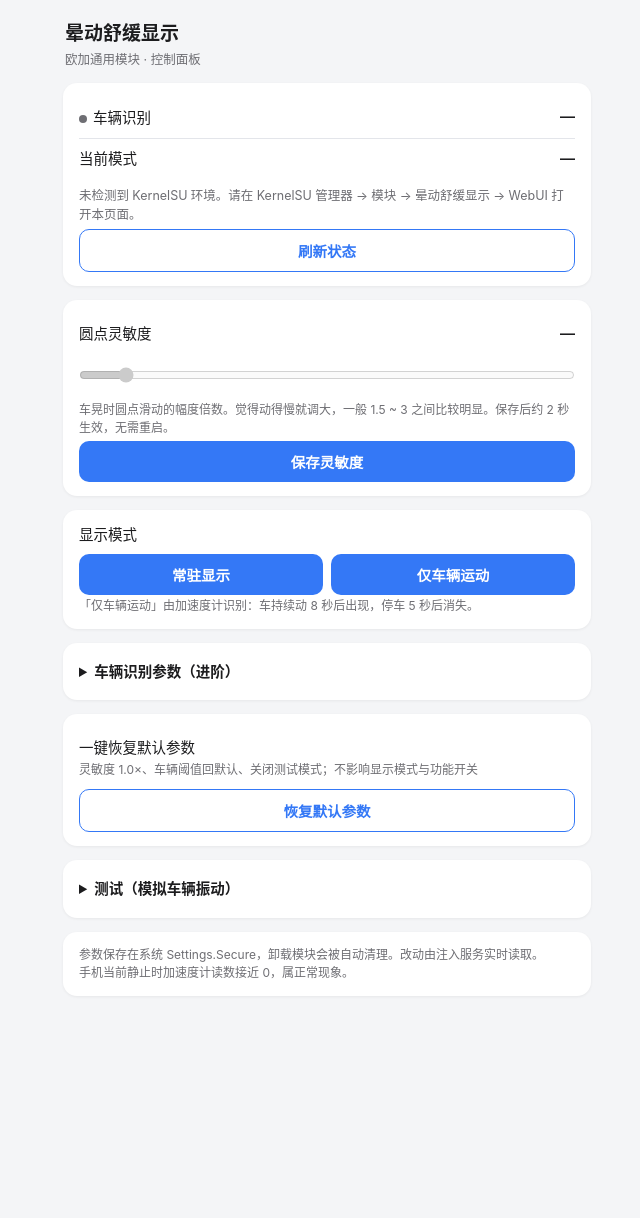
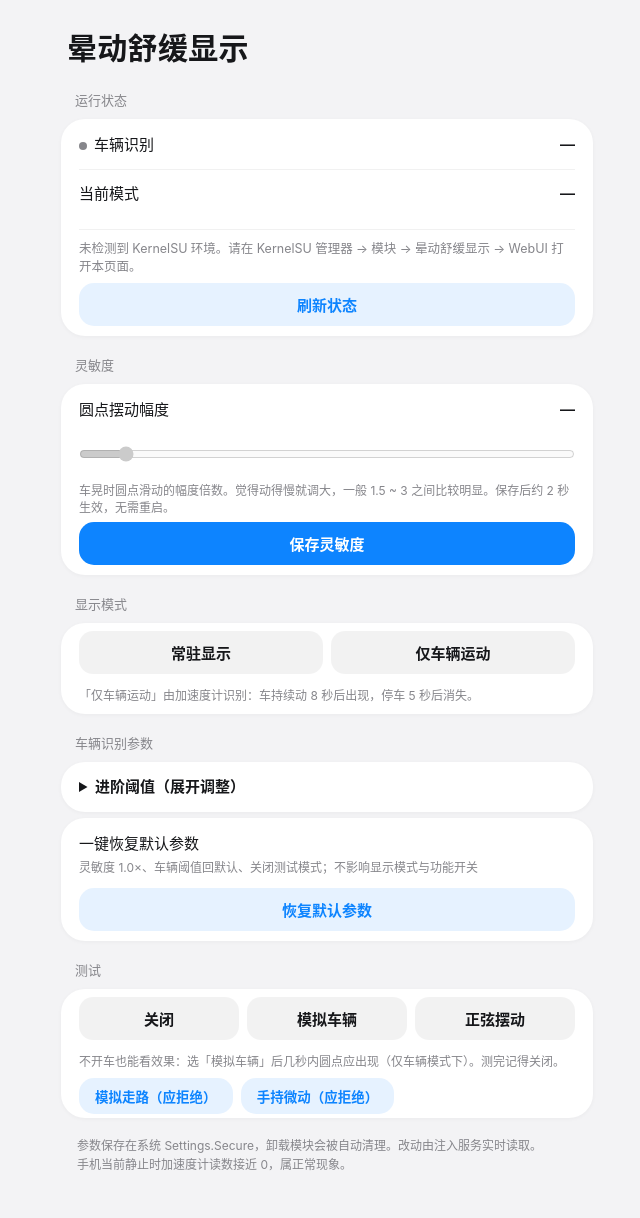
Before and after one commit to MieAiiii/oplus-antidizzy-module, a web app: page / in a window 1280 px wide. Shown: the whole page, without its empty margins (313-953 px from the left). Before the commit the page ends 978 px from the top, so only its background shows below. Run offline with its HTML, style and script files only (its server is not run), Linux system fonts and the light colour scheme; data that the repository does not hold is empty.

Commit message:
release: v6.1 — WebUI 重设计为 miuix（HyperOS）风格
- 大圆角(24px)卡片 + 分组小标题排版
- MIUI 蓝主色(0d84ff)，浅色/深色两套主题
- MiSans 字体优先，页面大标题、分段控制器样式
- 功能与逻辑不变

```diff
--- a/module/webroot/index.html
+++ b/module/webroot/index.html
@@ -7,63 +7,91 @@
 <style>
   :root {
     color-scheme: light dark;
-    --bg: #f4f5f7; --card: #ffffff; --text: #1c1c1e; --sub: #6e6e73;
-    --accent: #3478f6; --line: #e3e5ea; --ok: #34c759; --warn: #ff9500;
+    --bg: #f3f3f5;
+    --card: #ffffff;
+    --text: #16171a;
+    --sub: #86868b;
+    --accent: #0d84ff;
+    --accent-soft: rgba(13,132,255,.10);
+    --line: rgba(0,0,0,.055);
+    --seg-bg: rgba(0,0,0,.05);
   }
   @media (prefers-color-scheme: dark) {
     :root {
-      --bg: #101014; --card: #1c1c22; --text: #e8e8ec; --sub: #9a9aa2;
-      --accent: #4d8dff; --line: #2a2a32; --ok: #30d158; --warn: #ffd60a;
+      --bg: #0b0b0d;
+      --card: #1c1c1f;
+      --text: #f2f2f5;
+      --sub: #93939a;
+      --accent: #0a84ff;
+      --accent-soft: rgba(10,132,255,.16);
+      --line: rgba(255,255,255,.06);
+      --seg-bg: rgba(255,255,255,.06);
     }
   }
   * { box-sizing: border-box; -webkit-tap-highlight-color: transparent; }
   body {
-    margin: 0 auto; max-width: 560px; padding: 16px 16px 40px;
+    margin: 0 auto; max-width: 560px; padding: 0 14px 44px;
     background: var(--bg); color: var(--text);
-    font: 15px/1.5 -apple-system, "HarmonyOS Sans SC", "MiSans", "Noto Sans CJK SC", sans-serif;
+    font: 15px/1.5 MiSans, "MiSans VF", -apple-system, "HarmonyOS Sans SC",
+          "Noto Sans CJK SC", "Segoe UI", sans-serif;
   }
-  h1 { font-size: 19px; margin: 4px 2px 2px; }
-  .sub { color: var(--sub); font-size: 12.5px; margin: 0 2px 14px; }
+  .page-title {
+    font-size: 30px; font-weight: 700; letter-spacing: .3px;
+    margin: 26px 6px 20px;
+  }
+  .group-title {
+    font-size: 13px; color: var(--sub); font-weight: 500;
+    margin: 20px 14px 8px;
+  }
   .card {
-    background: var(--card); border-radius: 14px; padding: 14px 16px;
-    margin-bottom: 14px; box-shadow: 0 1px 3px rgba(0,0,0,.06);
+    background: var(--card); border-radius: 24px;
+    padding: 2px 18px; margin-bottom: 6px;
+    box-shadow: 0 1px 4px rgba(0,0,0,.04);
   }
-  .row { display: flex; align-items: center; justify-content: space-between; padding: 9px 0; }
+  .row { display: flex; align-items: center; justify-content: space-between; padding: 13px 0; }
   .row + .row { border-top: 1px solid var(--line); }
-  .label { font-size: 14.5px; }
-  .hint { color: var(--sub); font-size: 12px; margin-top: 2px; }
+  .label { font-size: 15px; font-weight: 500; }
+  .hint { color: var(--sub); font-size: 12px; font-weight: 400; margin-top: 3px; line-height: 1.45; }
   .value { font-variant-numeric: tabular-nums; font-weight: 600; font-size: 15px; }
-  .dot { display: inline-block; width: 8px; height: 8px; border-radius: 50%; margin-right: 6px; background: var(--sub); }
-  .dot.on { background: var(--ok); }
-  .dot.off { background: var(--warn); }
-  input[type=range] { width: 100%; height: 34px; accent-color: var(--accent); margin: 4px 0 0; }
-  select, input[type=number], input[type=text] {
-    background: var(--bg); color: var(--text); border: 1px solid var(--line);
-    border-radius: 9px; padding: 7px 10px; font-size: 14px; max-width: 150px;
+  .dot { display: inline-block; width: 8px; height: 8px; border-radius: 50%; margin-right: 7px; background: var(--sub); }
+  .dot.on { background: var(--accent); box-shadow: 0 0 8px var(--accent); }
+  .dot.off { background: var(--sub); }
+  input[type=range] { width: 100%; height: 36px; accent-color: var(--accent); margin: 2px 0 4px; }
+  input[type=number], input[type=text] {
+    background: var(--seg-bg); color: var(--text); border: none;
+    border-radius: 12px; padding: 9px 12px; font-size: 14px; max-width: 140px;
+    text-align: right; font-variant-numeric: tabular-nums;
   }
+  input[type=number]:focus, input[type=text]:focus { outline: 2px solid var(--accent); outline-offset: -1px; }
   button {
-    background: var(--accent); color: #fff; border: 0; border-radius: 10px;
-    padding: 10px 16px; font-size: 14.5px; font-weight: 600; width: 100%; margin-top: 4px;
+    background: var(--accent); color: #fff; border: 0; border-radius: 15px;
+    padding: 11px 16px; font-size: 15px; font-weight: 600; width: 100%; margin: 6px 0 8px;
+    font-family: inherit; transition: filter .15s;
   }
-  button.ghost { background: transparent; color: var(--accent); border: 1px solid var(--accent); }
-  button.sm { width: auto; padding: 6px 14px; font-size: 13px; }
+  button:active { filter: brightness(.85); }
+  button.ghost { background: var(--accent-soft); color: var(--accent); }
+  button.sm { width: auto; padding: 8px 16px; font-size: 13.5px; margin: 2px 4px 2px 0; }
+  .seg { display: flex; gap: 8px; padding: 6px 0 10px; }
+  .seg button { flex: 1; margin: 0; background: var(--seg-bg); color: var(--text); border-radius: 14px; }
+  .seg button.sel { background: var(--accent); color: #fff; }
+  #status {
+    font-variant-numeric: tabular-nums; font-size: 12.5px; color: var(--sub);
+    white-space: pre-wrap; margin-top: 10px; padding-top: 10px; border-top: 1px solid var(--line);
+  }
+  .footer-hint { color: var(--sub); font-size: 12px; margin: 18px 16px 0; line-height: 1.6; }
   .toast {
-    position: fixed; left: 50%; bottom: 28px; transform: translateX(-50%);
-    background: rgba(28,28,30,.92); color: #fff; padding: 9px 18px; border-radius: 20px;
+    position: fixed; left: 50%; bottom: 30px; transform: translateX(-50%);
+    background: rgba(28,28,30,.94); color: #fff; padding: 10px 22px; border-radius: 22px;
     font-size: 13px; opacity: 0; transition: opacity .25s; pointer-events: none; z-index: 9;
+    box-shadow: 0 4px 16px rgba(0,0,0,.2);
   }
   .toast.show { opacity: 1; }
-  details summary { cursor: pointer; font-weight: 600; font-size: 14.5px; padding: 4px 0; }
-  #status { font-variant-numeric: tabular-nums; font-size: 12.5px; color: var(--sub); white-space: pre-wrap; margin-top: 8px; }
-  .seg { display: flex; gap: 8px; }
-  .seg button { flex: 1; margin: 0; }
-  .seg button.sel { outline: 2px solid var(--accent); }
 </style>
 </head>
 <body>
-  <h1>晕动舒缓显示</h1>
-  <p class="sub">欧加通用模块 · 控制面板</p>
+  <div class="page-title">晕动舒缓显示</div>
 
+  <div class="group-title">运行状态</div>
   <div class="card">
     <div class="row">
       <div class="label"><span class="dot" id="dot-veh"></span>车辆识别</div>
@@ -77,24 +105,26 @@
     <button class="ghost" onclick="refreshState()">刷新状态</button>
   </div>
 
+  <div class="group-title">灵敏度</div>
   <div class="card">
-    <div class="row"><div class="label">圆点灵敏度</div><div class="value" id="gain-v">—</div></div>
+    <div class="row"><div class="label">圆点摆动幅度</div><div class="value" id="gain-v">—</div></div>
     <input type="range" id="gain" min="0.2" max="10" step="0.1" value="1">
     <div class="hint">车晃时圆点滑动的幅度倍数。觉得动得慢就调大，一般 1.5 ~ 3 之间比较明显。保存后约 2 秒生效，无需重启。</div>
     <button onclick="saveGain()">保存灵敏度</button>
   </div>
 
+  <div class="group-title">显示模式</div>
   <div class="card">
-    <div class="label" style="padding-bottom:8px">显示模式</div>
     <div class="seg">
       <button id="m2" onclick="setMode(2)">常驻显示</button>
       <button id="m1" onclick="setMode(1)">仅车辆运动</button>
     </div>
-    <div class="hint">「仅车辆运动」由加速度计识别：车持续动 8 秒后出现，停车 5 秒后消失。</div>
+    <div class="hint" style="padding: 0 0 8px">「仅车辆运动」由加速度计识别：车持续动 8 秒后出现，停车 5 秒后消失。</div>
   </div>
 
+  <div class="group-title">车辆识别参数</div>
   <details class="card">
-    <summary>车辆识别参数（进阶）</summary>
+    <summary style="cursor:pointer; font-weight:600; font-size:15px; padding:12px 0;">进阶阈值（展开调整）</summary>
     <div class="row"><div class="label">振动能量下限<div class="hint">motion_cues_veh_rms</div></div><input type="number" id="veh_rms" step="0.01"></div>
     <div class="row"><div class="label">低频占比下限<div class="hint">motion_cues_veh_low，调大更抗手抖</div></div><input type="number" id="veh_low" step="0.05"></div>
     <div class="row"><div class="label">陀螺上限<div class="hint">motion_cues_veh_rot，调小更严格</div></div><input type="number" id="veh_rot" step="0.01"></div>
@@ -102,7 +132,6 @@
     <div class="row"><div class="label">进入判定秒数<div class="hint">motion_cues_veh_hold</div></div><input type="number" id="veh_hold" step="1"></div>
     <button onclick="saveVeh()">保存车辆参数</button>
   </details>
-
   <div class="card">
     <div class="row" style="padding-bottom:6px">
       <div class="label">一键恢复默认参数<div class="hint">灵敏度 1.0×、车辆阈值回默认、关闭测试模式；不影响显示模式与功能开关</div></div>
@@ -110,23 +139,21 @@
     <button class="ghost" onclick="resetDefaults()">恢复默认参数</button>
   </div>
 
-  <details class="card">
-    <summary>测试（模拟车辆振动）</summary>
+  <div class="group-title">测试</div>
+  <div class="card">
     <div class="seg">
       <button onclick="setTest(0)">关闭</button>
       <button onclick="setTest(2)">模拟车辆</button>
       <button onclick="setTest(1)">正弦摆动</button>
     </div>
-    <div class="hint">不开车也能看效果：选「模拟车辆」后几秒内圆点应出现（仅车辆模式下）。测完记得关闭。</div>
+    <div class="hint" style="padding-bottom:6px">不开车也能看效果：选「模拟车辆」后几秒内圆点应出现（仅车辆模式下）。测完记得关闭。</div>
     <button class="ghost sm" onclick="setTest(3)">模拟走路（应拒绝）</button>
     <button class="ghost sm" onclick="setTest(4)">手持微动（应拒绝）</button>
-  </details>
+  </div>
 
-  <div class="card">
-    <div class="hint" style="margin:0">
-      参数保存在系统 Settings.Secure，卸载模块会被自动清理。改动由注入服务实时读取。
-      <br>手机当前静止时加速度计读数接近 0，属正常现象。
-    </div>
+  <div class="footer-hint">
+    参数保存在系统 Settings.Secure，卸载模块会被自动清理。改动由注入服务实时读取。<br>
+    手机当前静止时加速度计读数接近 0，属正常现象。
   </div>
 
   <div class="toast" id="toast"></div>
@@ -213,26 +240,6 @@ async function setMode(m) {
   refreshState();
 }
 
-// ---------- 恢复默认 ----------
-const DEFAULTS = {
-  motion_cues_gain: 1.0,
-  motion_cues_veh_rms: 0.12,
-  motion_cues_veh_low: 0.55,
-  motion_cues_veh_rot: 0.12,
-  motion_cues_veh_step: 0.45,
-  motion_cues_veh_hold: 8,
-  motion_cues_bridge_test: 0,
-};
-async function resetDefaults() {
-  if (!confirm('将灵敏度与车辆识别阈值全部恢复为默认值？\n（不影响显示模式与功能开关）')) return;
-  try {
-    for (const k in DEFAULTS) await putSetting(k, DEFAULTS[k]);
-    await Promise.all([loadGain(), loadVeh()]);
-    await refreshState();
-    toast('已恢复默认参数');
-  } catch (e) { toast('恢复失败：' + e.message); }
-}
-
 // ---------- 测试 ----------
 async function setTest(v) {
   await putSetting('motion_cues_bridge_test', v);
@@ -261,6 +268,26 @@ async function saveVeh() {
   toast('车辆参数已保存，约 2 秒生效');
 }
 
+// ---------- 恢复默认 ----------
+const DEFAULTS = {
+  motion_cues_gain: 1.0,
+  motion_cues_veh_rms: 0.12,
+  motion_cues_veh_low: 0.55,
+  motion_cues_veh_rot: 0.12,
+  motion_cues_veh_step: 0.45,
+  motion_cues_veh_hold: 8,
+  motion_cues_bridge_test: 0,
+};
+async function resetDefaults() {
+  if (!confirm('将灵敏度与车辆识别阈值全部恢复为默认值？\n（不影响显示模式与功能开关）')) return;
+  try {
+    for (const k in DEFAULTS) await putSetting(k, DEFAULTS[k]);
+    await Promise.all([loadGain(), loadVeh()]);
+    await refreshState();
+    toast('已恢复默认参数');
+  } catch (e) { toast('恢复失败：' + e.message); }
+}
+
 // ---------- 初始化 ----------
 (async () => {
   if (!bridge()) {
```
Also changed, not shown: 1 other file.
